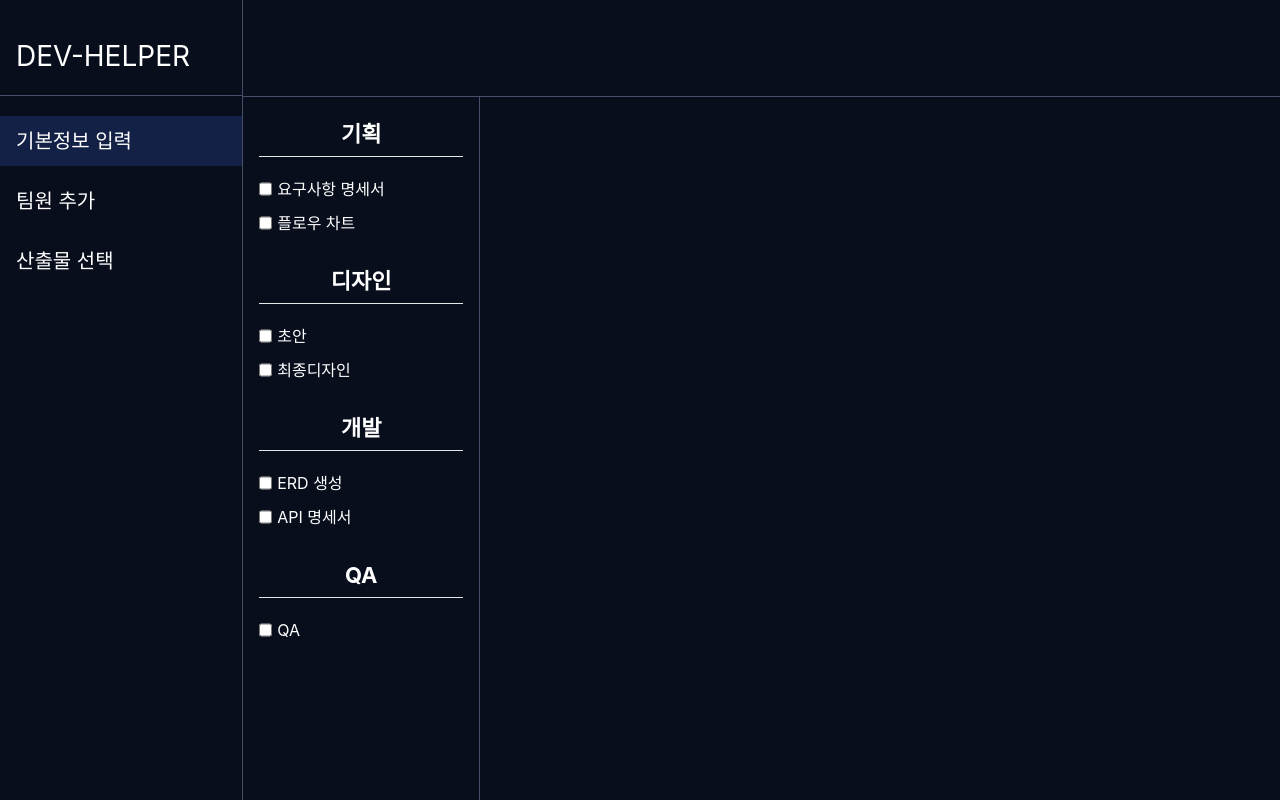
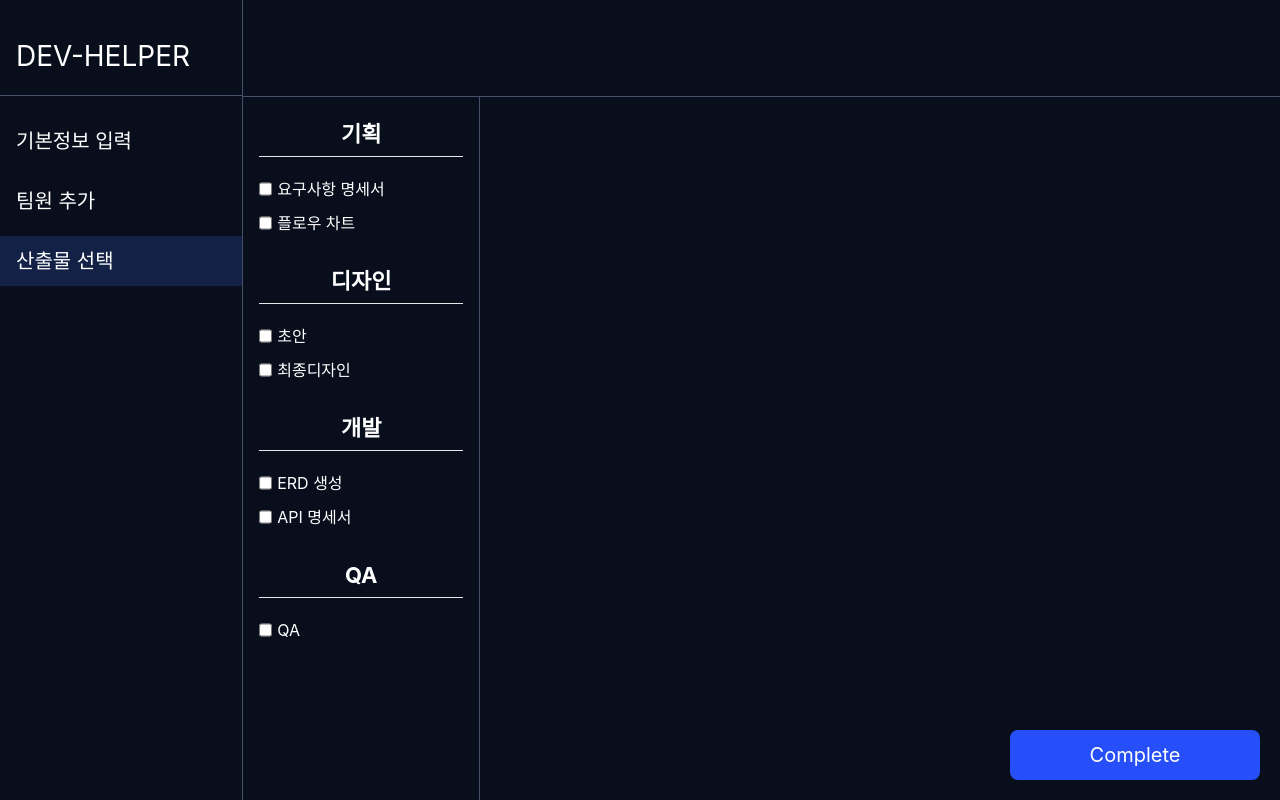
Before and after one commit to opensw-Vivace/Vivace-FE, a Next.js app: page /projects/1/outputs in a window 1280 px wide. Built offline with nearby package versions, Linux system fonts and the light colour scheme; a web font is replaced by a local one.

Commit message:
create 프로젝트 수정

```diff
--- a/src/components/projects/CreateBar.tsx
+++ b/src/components/projects/CreateBar.tsx
@@ -1,18 +1,56 @@
-import React from "react";
+import React, { useState, useEffect } from "react";
+import { useRouter } from "next/router";
 
 const CreateBar = () => {
+  const router = useRouter();
+  const [activeTab, setActiveTab] = useState("");
+  let id = 0; // Declare id variable outside the useEffect
+
+  const handleNavigation = (tab: string, path: string) => {
+    setActiveTab(tab);
+    router.push(path);
+  };
+
+  useEffect(() => {
+    if (router.pathname.includes("/teammates")) {
+      setActiveTab("팀원 추가");
+      id = parseInt(router.query.id as string, 10); // Extract id from router.query
+    } else if (router.pathname.includes("/outputs")) {
+      setActiveTab("산출물 선택");
+      id = parseInt(router.query.id as string, 10); // Extract id from router.query
+    }else{
+      setActiveTab("기본정보 입력")
+    }
+  }, [router.pathname, router.query]); // Add router.query to dependencies to react to query changes
+
   return (
-    <nav className=" h-full w-[300px] border-r border-[#465069] py-[16px]">
-      <div className="flex flex-col text-white ">
-        <div className="flex items-center text-[28px] h-[80px] px-[16px] border-b border-[#465069] ">
+    <nav className="h-full w-[300px] border-r border-[#465069] py-[16px]">
+      <div className="flex flex-col text-white">
+        <div className="flex items-center text-[28px] h-[80px] px-[16px] border-b border-[#465069]">
           DEV-HELPER
         </div>
         <div className="text-[20px] mt-[20px] flex gap-[10px] flex-col">
-          <div className="py-[10px] px-[16px] w-full bg-[#132147]">
+          <div className={`py-[10px] px-[16px] w-full ${
+              activeTab === "기본정보 입력" ? "bg-[#132147]" : ""
+          }`}>
             기본정보 입력
           </div>
-          <div className="py-[10px] px-[16px] w-full ">팀원 추가</div>
-          <div className="py-[10px] px-[16px] w-full ">산출물 선택</div>
+          <div
+            className={`py-[10px] px-[16px] w-full cursor-pointer ${
+              activeTab === "팀원 추가" ? "bg-[#132147]" : ""
+            }`}
+            onClick={() => handleNavigation("팀원 추가", `/projects/${id}/teammates`)}
+          >
+            팀원 추가
+          </div>
+          <div
+            className={`py-[10px] px-[16px] w-full cursor-pointer ${
+              activeTab === "산출물 선택" ? "bg-[#132147]" : ""
+            }`}
+            onClick={() => handleNavigation("산출물 선택", `/projects/${id}/outputs`)}
+          >
+            산출물 선택
+          </div>
         </div>
       </div>
     </nav>
--- a/src/pages/projects/[id]/outputs.tsx
+++ b/src/pages/projects/[id]/outputs.tsx
@@ -76,8 +76,15 @@ const Index = () => {
               </div>
             ))}
           </div>
+
         </div>
+        <div
+            className="cursor-pointer fixed right-[20px] bottom-[20px] ursor-pointer bg-[#264FF9] w-[250px] py-[10px] rounded-[8px] text-[20px] text-center text-[#ffffff]"
+            onClick={() => router.push("/projects")}
+          >Complete
+          </div>
       </div>
+
     </div>
   );
 };
```
